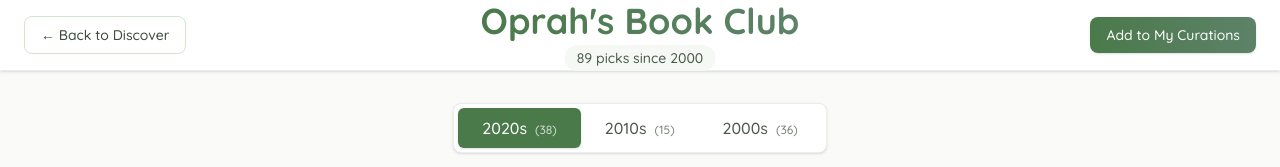
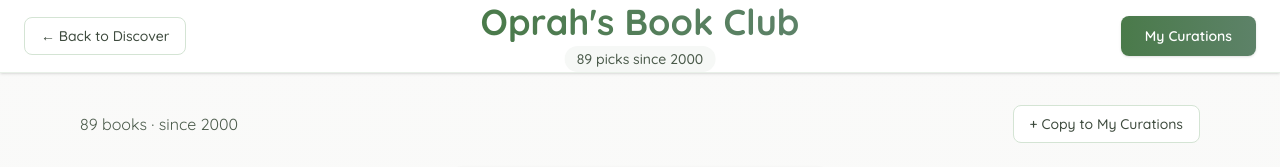
Before and after one commit to blancasnz/personal-book-tracker, a Next.js app in the folder frontend/: page /search/lists/oprah in a window 1280 px wide. Shown: the top 167 px of the page. Built offline with nearby package versions, Linux system fonts and the light colour scheme; no server answers.

Commit message:
add to curations button and my curations button updated

```diff
--- a/frontend/app/search/community/[listId]/page.tsx
+++ b/frontend/app/search/community/[listId]/page.tsx
@@ -1,5 +1,6 @@
 "use client";
 
+import Link from "next/link";
 import { useParams, useRouter } from "next/navigation";
 import { useQuery } from "@tanstack/react-query";
 import { useState, useMemo } from "react";
@@ -117,7 +118,23 @@
               )}
             </div>
 
-            {/* Add to My Curations */}
+            {/* My Curations - Right (nav) */}
+            <Link
+              href="/lists"
+              className="px-6 py-2.5 bg-gradient-to-r from-primary-600 to-secondary-500 text-white hover:from-primary-700 hover:to-secondary-600 rounded-lg transition-all text-sm font-semibold shadow-sm"
+            >
+              My Curations
+            </Link>
+          </div>
+        </div>
+      </div>
+
+      <div className="max-w-6xl mx-auto px-4 py-8">
+        {/* Copy to My Curations action bar */}
+        <div className="flex items-center justify-between mb-6">
+          <p className="text-pine-600">
+            {books.length} books
+          </p>
           <button
             onClick={() =>
               copyList({
@@ -127,17 +144,14 @@
               })
             }
             disabled={isCopying}
-              className="px-4 py-2 bg-gradient-to-r from-primary-600 to-secondary-500 text-white hover:from-primary-700 hover:to-secondary-600 disabled:opacity-60 rounded-lg transition-all text-sm font-medium shadow-sm"
+            className="px-4 py-2 bg-white border border-primary-200 text-pine-700 hover:bg-primary-50 disabled:opacity-60 rounded-lg transition-colors text-sm font-medium"
           >
             {isCopying && progress
               ? `Copying... (${progress.current}/${progress.total})`
-                : "Add to My Curations"}
+              : "+ Copy to My Curations"}
           </button>
         </div>
-        </div>
-      </div>
 
-      <div className="max-w-6xl mx-auto px-4 py-8">
         {/* Search Bar */}
         <form onSubmit={(e) => e.preventDefault()} className="mb-8">
           <div className="flex gap-2">
--- a/frontend/app/search/lists/[listType]/page.tsx
+++ b/frontend/app/search/lists/[listType]/page.tsx
@@ -1,5 +1,6 @@
 "use client";
 
+import Link from "next/link";
 import { useParams, useRouter } from "next/navigation";
 import { useMutation, useQueryClient } from "@tanstack/react-query";
 import { useState, useMemo } from "react";
@@ -141,7 +142,24 @@
               )}
             </div>
 
-            {/* Add to My Curations */}
+            {/* My Curations - Right (nav) */}
+            <Link
+              href="/lists"
+              className="px-6 py-2.5 bg-gradient-to-r from-primary-600 to-secondary-500 text-white hover:from-primary-700 hover:to-secondary-600 rounded-lg transition-all text-sm font-semibold shadow-sm"
+            >
+              My Curations
+            </Link>
+          </div>
+        </div>
+      </div>
+
+      <div className="max-w-6xl mx-auto px-4 py-8">
+        {/* Copy to My Curations action bar */}
+        <div className="flex items-center justify-between mb-6">
+          <p className="text-pine-600">
+            {books.length} books
+            {yearRange && metadata.showYear && <span> &middot; {yearRange}</span>}
+          </p>
           <button
             onClick={() =>
               copyList({
@@ -150,17 +168,14 @@
               })
             }
             disabled={isCopying}
-              className="px-4 py-2 bg-gradient-to-r from-primary-600 to-secondary-500 text-white hover:from-primary-700 hover:to-secondary-600 disabled:opacity-60 rounded-lg transition-all text-sm font-medium shadow-sm"
+            className="px-4 py-2 bg-white border border-primary-200 text-pine-700 hover:bg-primary-50 disabled:opacity-60 rounded-lg transition-colors text-sm font-medium"
           >
             {isCopying && progress
               ? `Copying... (${progress.current}/${progress.total})`
-                : "Add to My Curations"}
+              : "+ Copy to My Curations"}
           </button>
         </div>
-        </div>
-      </div>
 
-      <div className="max-w-6xl mx-auto px-4 py-8">
         {/* Search Bar */}
         <form onSubmit={handleSearch} className="mb-8">
           <div className="flex gap-2">
--- a/frontend/app/search/lists/oprah/page.tsx
+++ b/frontend/app/search/lists/oprah/page.tsx
@@ -1,5 +1,6 @@
 "use client";
 
+import Link from "next/link";
 import { useRouter } from "next/navigation";
 import { useMutation, useQueryClient } from "@tanstack/react-query";
 import { useState, useMemo } from "react";
@@ -141,7 +142,23 @@
               </span>
             </div>
 
-            {/* Add to My Curations */}
+            {/* My Curations - Right (nav) */}
+            <Link
+              href="/lists"
+              className="px-6 py-2.5 bg-gradient-to-r from-primary-600 to-secondary-500 text-white hover:from-primary-700 hover:to-secondary-600 rounded-lg transition-all text-sm font-semibold shadow-sm"
+            >
+              My Curations
+            </Link>
+          </div>
+        </div>
+      </div>
+
+      <div className="max-w-6xl mx-auto px-4 py-8">
+        {/* Copy to My Curations action bar */}
+        <div className="flex items-center justify-between mb-6">
+          <p className="text-pine-600">
+            {totalBooks} books &middot; since 2000
+          </p>
           <button
             onClick={() =>
               copyList({
@@ -150,17 +167,14 @@
               })
             }
             disabled={isCopying}
-              className="px-4 py-2 bg-gradient-to-r from-primary-600 to-secondary-500 text-white hover:from-primary-700 hover:to-secondary-600 disabled:opacity-60 rounded-lg transition-all text-sm font-medium shadow-sm"
+            className="px-4 py-2 bg-white border border-primary-200 text-pine-700 hover:bg-primary-50 disabled:opacity-60 rounded-lg transition-colors text-sm font-medium"
           >
             {isCopying && progress
               ? `Copying... (${progress.current}/${progress.total})`
-                : "Add to My Curations"}
+              : "+ Copy to My Curations"}
           </button>
         </div>
-        </div>
-      </div>
 
-      <div className="max-w-6xl mx-auto px-4 py-8">
         {/* Decade Tabs */}
         <div className="flex justify-center mb-8">
           <div className="inline-flex bg-white rounded-lg p-1 shadow-sm border border-primary-100">
--- a/frontend/app/search/lists/reese/page.tsx
+++ b/frontend/app/search/lists/reese/page.tsx
@@ -1,5 +1,6 @@
 "use client";
 
+import Link from "next/link";
 import { useRouter } from "next/navigation";
 import { useMutation, useQueryClient } from "@tanstack/react-query";
 import { useState, useMemo } from "react";
@@ -141,7 +142,23 @@
               </span>
             </div>
 
-            {/* Add to My Curations */}
+            {/* My Curations - Right (nav) */}
+            <Link
+              href="/lists"
+              className="px-6 py-2.5 bg-gradient-to-r from-primary-600 to-secondary-500 text-white hover:from-primary-700 hover:to-secondary-600 rounded-lg transition-all text-sm font-semibold shadow-sm"
+            >
+              My Curations
+            </Link>
+          </div>
+        </div>
+      </div>
+
+      <div className="max-w-6xl mx-auto px-4 py-8">
+        {/* Copy to My Curations action bar */}
+        <div className="flex items-center justify-between mb-6">
+          <p className="text-pine-600">
+            {totalBooks} books &middot; since 2017
+          </p>
           <button
             onClick={() =>
               copyList({
@@ -150,17 +167,14 @@
               })
             }
             disabled={isCopying}
-              className="px-4 py-2 bg-gradient-to-r from-primary-600 to-secondary-500 text-white hover:from-primary-700 hover:to-secondary-600 disabled:opacity-60 rounded-lg transition-all text-sm font-medium shadow-sm"
+            className="px-4 py-2 bg-white border border-primary-200 text-pine-700 hover:bg-primary-50 disabled:opacity-60 rounded-lg transition-colors text-sm font-medium"
           >
             {isCopying && progress
               ? `Copying... (${progress.current}/${progress.total})`
-                : "Add to My Curations"}
+              : "+ Copy to My Curations"}
           </button>
         </div>
-        </div>
-      </div>
 
-      <div className="max-w-6xl mx-auto px-4 py-8">
         {/* Year Tabs */}
         <div className="flex justify-center mb-8">
           <div className="inline-flex bg-white rounded-lg p-1 shadow-sm border border-primary-100">
--- a/frontend/app/search/nyt/[listName]/page.tsx
+++ b/frontend/app/search/nyt/[listName]/page.tsx
@@ -1,5 +1,6 @@
 "use client";
 
+import Link from "next/link";
 import { useParams, useRouter } from "next/navigation";
 import { useQuery, useMutation, useQueryClient } from "@tanstack/react-query";
 import { useState } from "react";
@@ -78,7 +79,7 @@
           <div className="flex items-center justify-between relative">
             {/* Back to Discover - Left */}
             <button
-              onClick={() => router.push("/search")}
+              onClick={() => router.back()}
               className="px-4 py-2 bg-white border border-primary-200 text-pine-700 hover:bg-primary-50 rounded-lg transition-colors text-sm font-medium"
             >
               ← Back to Discover
@@ -91,8 +92,13 @@
               </h1>
             </div>
 
-            {/* Empty spacer for balance */}
-            <div className="w-32"></div>
+            {/* My Curations - Right (nav) */}
+            <Link
+              href="/lists"
+              className="px-6 py-2.5 bg-gradient-to-r from-primary-600 to-secondary-500 text-white hover:from-primary-700 hover:to-secondary-600 rounded-lg transition-all text-sm font-semibold shadow-sm"
+            >
+              My Curations
+            </Link>
           </div>
         </div>
       </div>
```
Lines whose indentation alone changed are shown as unchanged.
